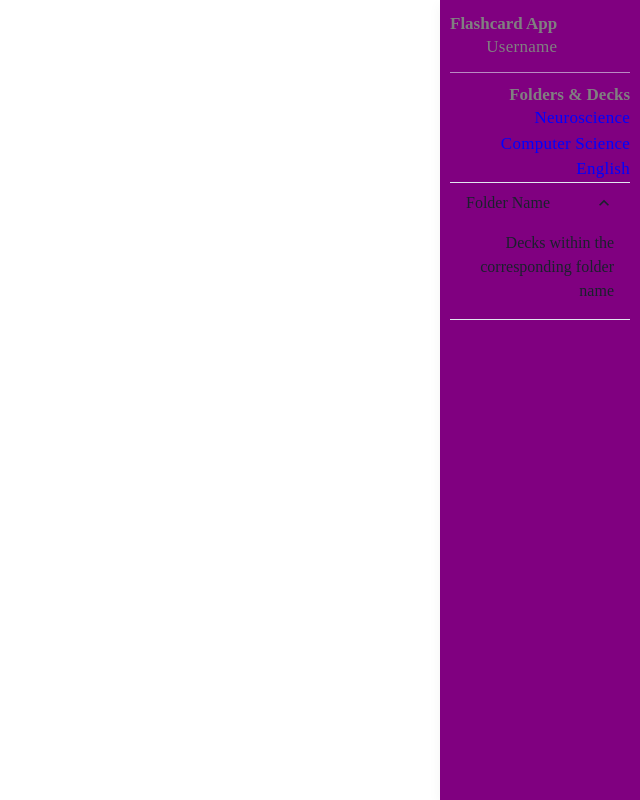
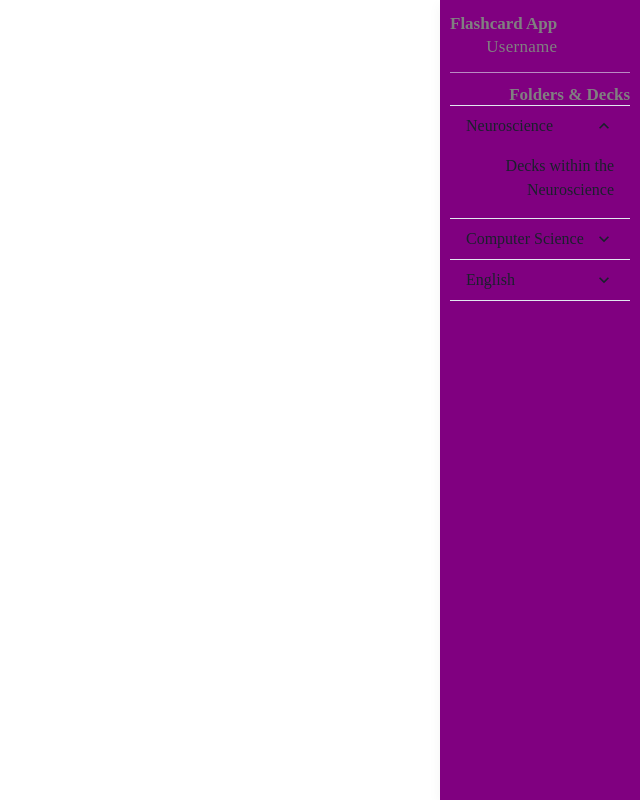
Before and after one commit to meepflounder/flashcardApp, a React (Create React App) app in the folder react-app/: page / in a window 1280 px wide. Shown: the whole page, without its empty margins (640-1280 px from the left). Built offline with nearby package versions, Linux system fonts and the light colour scheme.

Commit message:
able to get an accordion with folder. need to add unique deck names

```diff
--- a/react-app/src/SideBar.js
+++ b/react-app/src/SideBar.js
@@ -50,29 +50,24 @@ export default function SideBar() {
                 <Flex mt={3} align="center">
                     <Flex flexDir="column">
                         <Heading as="h3" size="sm" color="gray"> Folders & Decks </Heading>
-                        {folderList.map(txt => <Text color = "blue">{txt}</Text>)}
-
 
                         <Accordion defaultIndex={[0]} allowMultiple>
-
-                        {/* while we have something in our array, we create these accordion items */}
-                            <AccordionItem>
+                            {folderList.map((folderList, index) => (
+                                <AccordionItem key={index}>
                                 <h2>
-                                <AccordionButton>
+                                    <AccordionButton>
                                     <Box as="span" flex='1' textAlign='left'>
-                                    Folder Name
+                                        {folderList}
                                     </Box>
                                     <AccordionIcon />
-                                </AccordionButton>
+                                    </AccordionButton>
                                 </h2>
                                 <AccordionPanel pb={4}>
-                                Decks within the corresponding folder name
+                                    Decks within the {folderList}
                                 </AccordionPanel>
-                            </AccordionItem>
-                            </Accordion>
-
-
-
+                                </AccordionItem>
+                            ))}
+                        </Accordion>
                     </Flex>
                 </Flex>
             </Flex>
```
